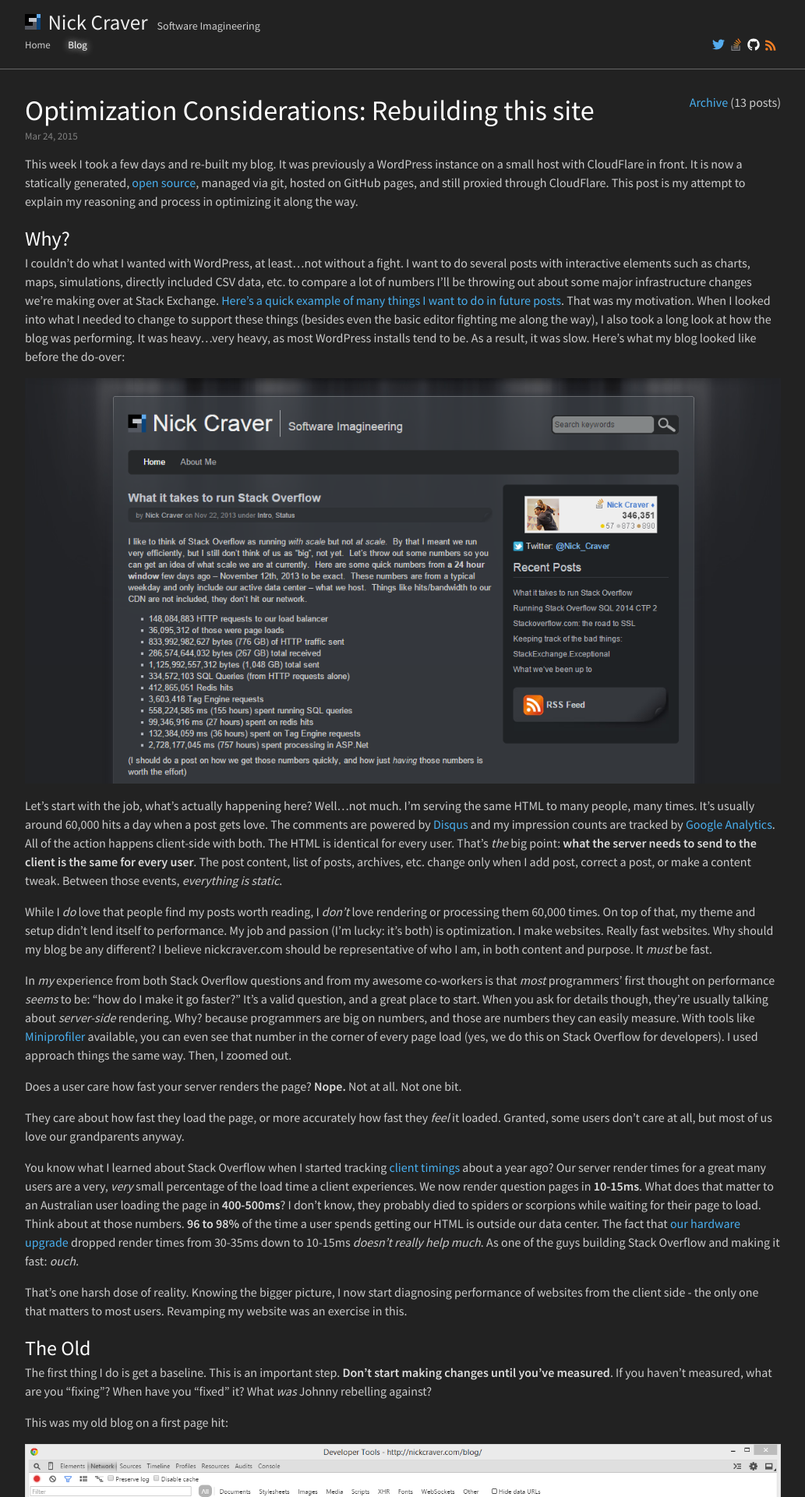
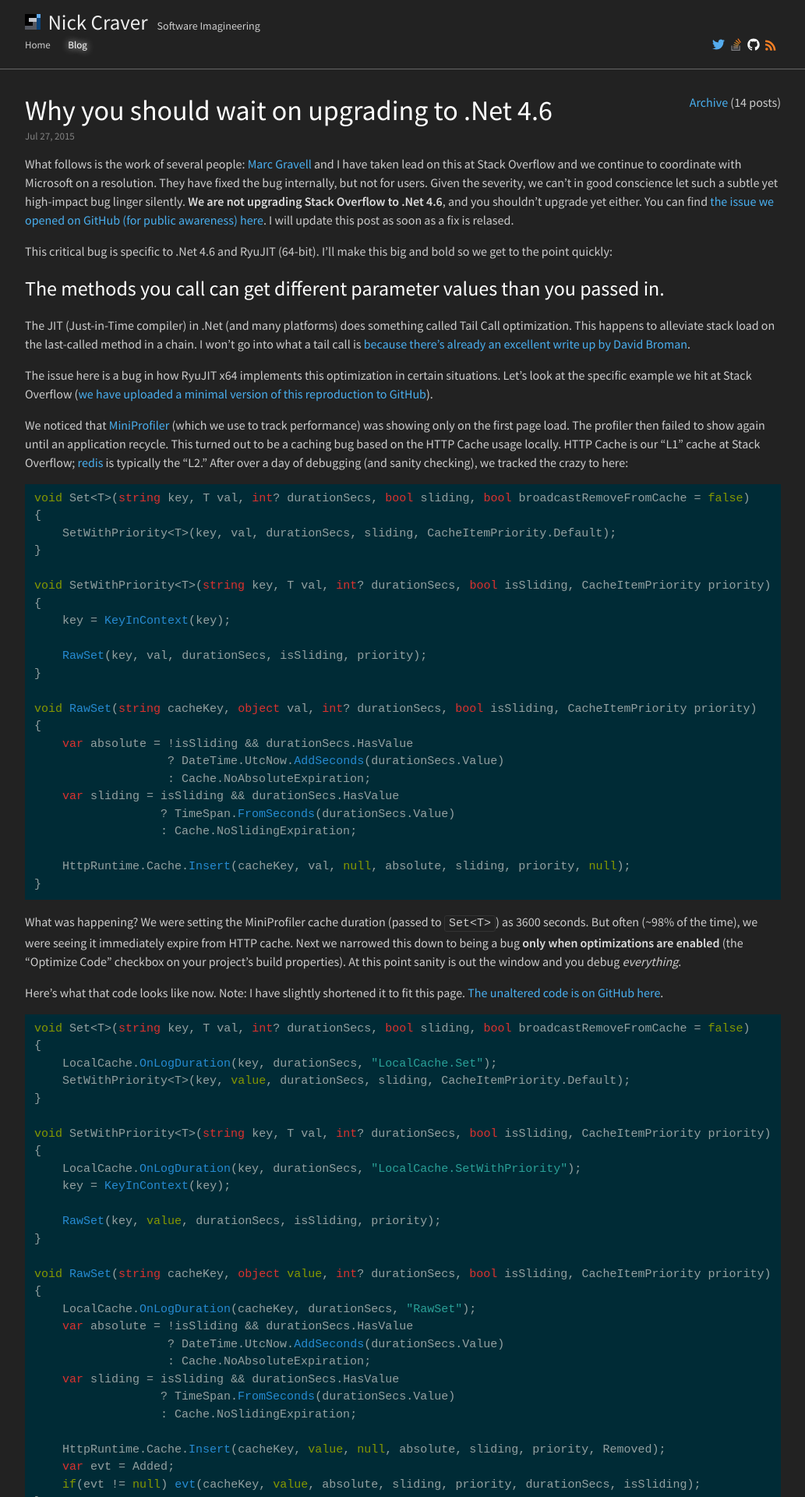
Before and after one commit to NickCraver/nickcraver.github.com, a Jekyll site: the page built from blog/index.html, in a window 1280 px wide. Shown: the top 1920 px of the page at 78% size, without its empty margins (123-1156 px from the left). Built offline with Jekyll 4.4.1, drawn with Linux system fonts in a browser that asks for light colours; some of the changed text lies outside the part shown.

Commit message:
Blog post: Why you should wait on upgrading to .Net 4.6

```diff
--- a/_sass/_base.scss
+++ b/_sass/_base.scss
@@ -87,6 +87,7 @@
 code {
     padding: 1px 5px;
     word-wrap: break-word;
+    border: solid 1px #333;
 }
 pre {
     padding: 8px 12px;
--- /dev/null
+++ b/blog/_posts/2015-07-27-why-you-should-wait-on-dotnet-46.markdown
@@ -0,0 +1,129 @@
+---
+layout: post
+author: Nick Craver
+title:  "Why you should wait on upgrading to .Net 4.6"
+date:   2015-07-27
+---
+What follows is the work of several people: [Marc Gravell](http://blog.marcgravell.com/) and I have taken lead on this at Stack Overflow and we continue to coordinate with Microsoft on a resolution. They have fixed the bug internally, but not for users. Given the severity, we can't in good conscience let such a subtle yet high-impact bug linger silently. **We are not upgrading Stack Overflow to .Net 4.6**, and you shouldn't upgrade yet either. You can find [the issue we opened on GitHub (for public awareness) here](https://github.com/dotnet/coreclr/issues/1296). I will update this post as soon as a fix is relased.
+
+This critical bug is specific to .Net 4.6 and RyuJIT (64-bit). I'll make this big and bold so we get to the point quickly:
+
+### The methods you call can get different parameter values than you passed in.
+<p></p>
+The JIT (Just-in-Time compiler) in .Net (and many platforms) does something called Tail Call optimization. This happens to alleviate stack load on the last-called method in a chain. I won't go into what a tail call is [because there's already an excellent write up by David Broman](http://blogs.msdn.com/b/davbr/archive/2007/06/20/enter-leave-tailcall-hooks-part-2-tall-tales-of-tail-calls.aspx).
+
+The issue here is a bug in how RyuJIT x64 implements this optimization in certain situations. Let's look at the specific example we hit at Stack Overflow ([we have uploaded a minimal version of this reproduction to GitHub](https://github.com/StackExchange/RyuJIT-TailCallBug)).
+
+We noticed that [MiniProfiler](http://miniprofiler.com/) (which we use to track performance) was showing only on the first page load. The profiler then failed to show again until an application recycle. This turned out to be a caching bug based on the HTTP Cache usage locally. HTTP Cache is our "L1" cache at Stack Overflow; [redis](http://redis.io/) is typically the "L2." After over a day of debugging (and sanity checking), we tracked the crazy to here:
+
+{% highlight csharp %}
+void Set<T>(string key, T val, int? durationSecs, bool sliding, bool broadcastRemoveFromCache = false)
+{
+    SetWithPriority<T>(key, val, durationSecs, sliding, CacheItemPriority.Default);
+}
+
+void SetWithPriority<T>(string key, T val, int? durationSecs, bool isSliding, CacheItemPriority priority)
+{
+    key = KeyInContext(key);
+
+    RawSet(key, val, durationSecs, isSliding, priority);
+}
+
+void RawSet(string cacheKey, object val, int? durationSecs, bool isSliding, CacheItemPriority priority)
+{
+    var absolute = !isSliding && durationSecs.HasValue
+                   ? DateTime.UtcNow.AddSeconds(durationSecs.Value)
+                   : Cache.NoAbsoluteExpiration;
+    var sliding = isSliding && durationSecs.HasValue
+                  ? TimeSpan.FromSeconds(durationSecs.Value)
+                  : Cache.NoSlidingExpiration;
+
+    HttpRuntime.Cache.Insert(cacheKey, val, null, absolute, sliding, priority, null);
+}
+{% endhighlight %}
+
+What was happening? We were setting the MiniProfiler cache duration (passed to `Set<T>`) as 3600 seconds. But often (~98% of the time), we were seeing it immediately expire from HTTP cache. Next we narrowed this down to being a bug **only when optimizations are enabled** (the "Optimize Code" checkbox on your project's build properties). At this point sanity is out the window and you debug *everything*.
+
+Here's what that code looks like now. Note: I have slightly shortened it to fit this page. [The unaltered code is on GitHub here](https://github.com/StackExchange/RyuJIT-TailCallBug/blob/master/StackRedis/Caches.Local.cs#L403).
+
+
+{% highlight csharp %}
+void Set<T>(string key, T val, int? durationSecs, bool sliding, bool broadcastRemoveFromCache = false)
+{
+    LocalCache.OnLogDuration(key, durationSecs, "LocalCache.Set");
+    SetWithPriority<T>(key, value, durationSecs, sliding, CacheItemPriority.Default);
+}
+
+void SetWithPriority<T>(string key, T val, int? durationSecs, bool isSliding, CacheItemPriority priority)
+{
+    LocalCache.OnLogDuration(key, durationSecs, "LocalCache.SetWithPriority");
+    key = KeyInContext(key);
+
+    RawSet(key, value, durationSecs, isSliding, priority);
+}
+
+void RawSet(string cacheKey, object value, int? durationSecs, bool isSliding, CacheItemPriority priority)
+{
+    LocalCache.OnLogDuration(cacheKey, durationSecs, "RawSet");
+    var absolute = !isSliding && durationSecs.HasValue
+                   ? DateTime.UtcNow.AddSeconds(durationSecs.Value)
+                   : Cache.NoAbsoluteExpiration;
+    var sliding = isSliding && durationSecs.HasValue
+                  ? TimeSpan.FromSeconds(durationSecs.Value)
+                  : Cache.NoSlidingExpiration;
+
+    HttpRuntime.Cache.Insert(cacheKey, value, null, absolute, sliding, priority, Removed);
+    var evt = Added;
+    if(evt != null) evt(cacheKey, value, absolute, sliding, priority, durationSecs, isSliding);
+}
+{% endhighlight %}
+
+This is nothing fancy, all we have is some methods calling each other. Here's the scary result of those `LocalCache.OnLogDuration` calls:
+
+ - LocalCache.Set: 3600
+ - LocalCache.SetWithPriority: 3600
+ - RawSet: *null*, or 114, or 97, or some other seemingly random value
+
+ Here's an example test run from [the GitHub repo](https://github.com/StackExchange/RyuJIT-TailCallBug):
+ ![RyuJIT Tail Tests]({{ site.contenturl }}Blog-RyuJIT-Results.png)
+
+ **The method we called did not get the parameters we passed**. That's it. The net result of this is that local cache (which we use *very* heavily) is either unreliable or non-existent. This would add a tremendous amount of load to our entire infrastructure, making Stack Overflow much slower and likely leading to a full outage.
+
+ That's not why we're telling you about this though. Let's step back and look at the big picture. What are some other variable names we could use?
+
+ - `amountToWithdraw`
+ - `qtyOfStockToBuy`
+ - `carbonCopyToAccountId`
+ - `voltage`
+ - `targetAltitude`
+ - `rotorVelocity`
+ - `oxygenPressure`
+ - `dosageMilliliters`
+
+ Does that help put things in perpective?
+
+ This bug is not obvious for several reasons:
+
+  - It only happens with optimizations enabled. For most developers and projects, that's not in `DEBUG` and won't show locally.
+    - That means you'll only see this in `RELEASE`, which for most people is **only production**.
+  - Attaching a debugger alters the behavior. This almost always hides the issue.
+  - Adding a `Debug.WriteLine()` will often fix the issue because of the tail change.
+  - It won't reproduce in certain scenarios (e.g. we can't repro this in a console application or VS hosting, only IIS).
+  - Given the nature of the bug, as far as we can tell, it can equally affect any framework library as well.
+  - It can happen in a NuGet library (most of which are `RELEASE`); the issue may not be in your code at all.
+
+To address an obvious question: is this a security issue? Answer: it can be. It's not something you could actively exploit in almost all cases, since stack variables are the things being swapped around here. However, it can be an issue indirectly. For example, if your code makes an assumption with a `null` param like `if (user == null) { user = SystemUser; }`, then a `null` passed in will certainly be a problem, giving other users that access sporadically. A more common example of this would be a value for a `Role` enum being passed incorrectly.
+
+## Recommendations
+1. Do not install .Net 4.6 in production.
+2. If you have installed .Net 4.6, disable RyuJIT immediately (**this is a temporary fix and should be removed when an update is released**). You can disable RyuJIT via a registry setting (note: this requires an application pool recycle to take effect).
+ - Under `HKEY_LOCAL_MACHINE\SOFTWARE\Microsoft\.NETFramework` add a `useLegacyJit` `DWORD` with a value of `1`
+ - Or via PowerShell:
+
+{% highlight powershell %}
+Set-ItemProperty -Path HKLM:\Software\Microsoft\.NETFramework -Name useLegacyJit -Type DWord -Value 1
+{% endhighlight %}
+
+Be aware, [the app.config/web.config method (#3)](https://github.com/Microsoft/dotnet/blob/master/docs/testing-with-ryujit.md) of disabling RyuJIT **does not work**.
+
+We are talking with and pushing Microsoft to get a fix for this shipped ASAP. We recognize releasing a fix for .Net on the Microsoft side isn't a small deal. Our disclosure is prompted by the reality that a fix cannot be released, distributed, and applied immediately.
```
Also changed, not shown: blog/content/Blog-RyuJIT-Results.png (added).
